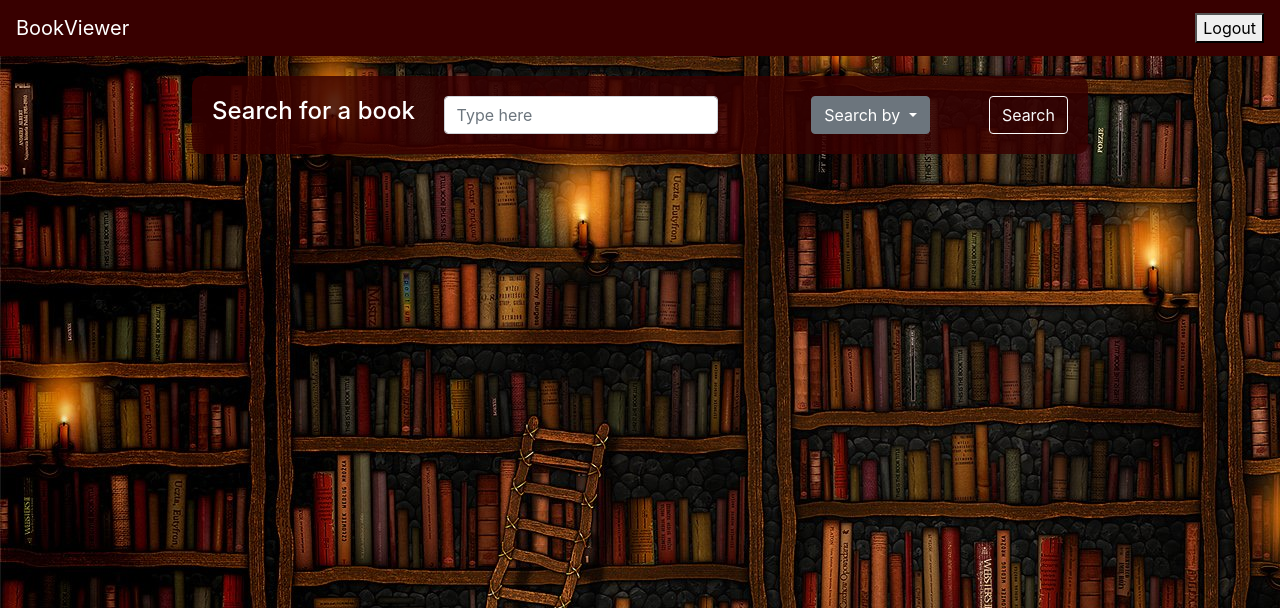
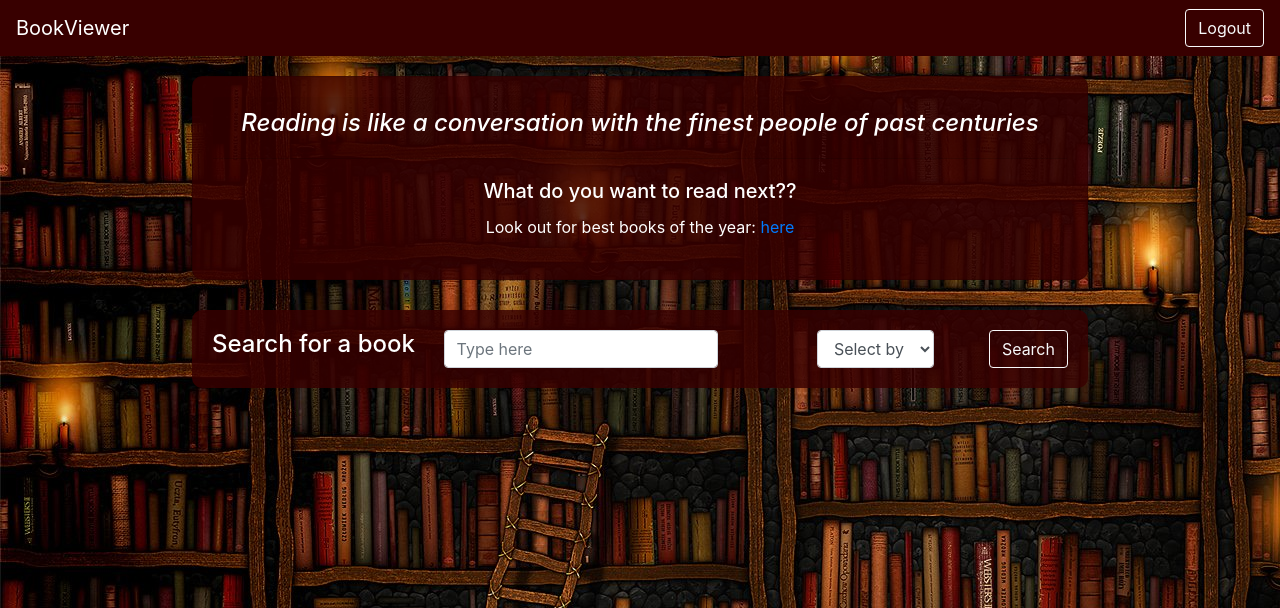
Before and after one commit to ArchanaV01/project_1, a Flask app: template templates/user_home.html in a window 1280 px wide. Shown: the top 608 px of the page. Run offline with Flask 2, Linux system fonts and the light colour scheme; the template is opened without the code that fills it, so the values that code supplies are empty; some libraries are stand-ins or nearby versions.

Commit message:
Added the search functionality

```diff
--- a/application.py
+++ b/application.py
@@ -4,6 +4,7 @@ from datetime import datetime
 from werkzeug.security import check_password_hash, generate_password_hash
 from flask import Flask, session, render_template, request, redirect
 from schema import *
+from sqlalchemy import or_
 from flask_sqlalchemy import SQLAlchemy
 from flask_session import Session
 # from sqlalchemy import create_engine
@@ -70,7 +71,7 @@ def register():
             return render_template('register.html', error=error)
 
         # checked all the possible errors, finally adding the user
-        pHash = generate_password_hash(password,"sha256")
+        pHash = generate_password_hash(password, "sha256")
         user = User(name=name, password=pHash)
         db.session.add(user)
         db.session.commit()
@@ -105,7 +106,7 @@ def is_authorised():
 
         # checking if regsitered and if so checking the password
         user = User.query.get(name)
-        if (user == None or not check_password_hash(user.password,password)):
+        if (user == None or not check_password_hash(user.password, password)):
             error = "Invalid credentials"
             return render_template('register.html', error=error)
         else:
@@ -124,3 +125,34 @@ def logout():
             session.pop("USERNAME", None)
             session.pop("logged_in", None)
             return render_template("register.html")
+
+
+@app.route("/search", methods=["POST", "GET"])
+def search():
+    if request.method == "POST":
+        keyWord = request.form.get("key")
+        attribute = request.form.get("category")
+        print(keyWord, attribute)
+        return render_template("user_home.html", list=get_books(keyWord, attribute))
+    if request.method == "GET":
+        # keyWord = request.key
+        print(request)
+        return render_template("user_home.html")
+
+
+def get_books(key, attribute):
+    if attribute == "Title":
+        print('in title')
+        books = Book.query.filter(or_(Book.title.like("%{}%".format(key)))).all()
+    elif attribute == "Author":
+        print('in author')
+        books = Book.query.filter(or_(Book.author.like("%{}%".format(key)))).all()
+    elif attribute == "Year":
+        print('in year')
+        books = Book.query.filter(or_(Book.year.like("%{}%".format(key)))).all()
+    else:
+        print('in else')
+        books = Book.query.filter(or_(Book.title.like(
+            "%{}%".format(key)), Book.author.like("%{}%".format(key)), Book.year.like("%{}%".format(key)))).all()
+    print(len(books))
+    return books
--- a/static/css/user_home.css
+++ b/static/css/user_home.css
@@ -10,7 +10,7 @@ header {
     margin-bottom: 20px;
 }
 
-.container{
+.container {
     width: 70%;
     border-radius: 10px;
     padding: 20px 20px 20px 20px;
@@ -20,8 +20,25 @@ header {
     text-align: center;
 }
 
-#drop-down{
+#drop-down {
     padding: 10px 10px 10px 10px;
     margin: 10px;
     background-color: rgba(85, 41, 41, 0.726);
 }
+
+.my-custom-scrollbar {
+    position: relative;
+    min-height: auto;
+    max-height: 600px;
+    overflow: auto;
+}
+
+.table-wrapper-scroll-y {
+    display: block;
+}
+
+th,
+td,
+table {
+    width: auto;
+}
--- a/templates/user_home.html
+++ b/templates/user_home.html
@@ -17,50 +17,81 @@
             <a class="navbar-brand">BookViewer</a>
             <h4>{{name}}</h4>
             <form action="{{url_for('register')}}">
-                <button type="submit" class="logout_button" value="logout_now">Logout</button>
+                <button type="submit" class="btn btn-outline-light float-right" value="logout_now">Logout</button>
             </form>
         </nav>
     </header>
+    <div class="card container" style="background-color: rgba(56, 0, 0, 0.829); width: 70%; margin-bottom: 30px;">
+        <div class="card-header" style="font-style: italic;">
+            <h4>Reading is like a conversation with the finest people of past centuries</h4>
+        </div>
+        <div class="card-body">
+            <h5 class="card-title">What do you want to read next??</h5>
+            <p class="card-text">Look out for best books of the year: <a href="https://www.goodreads.com/choiceawards/best-books-2019">here</a> </p>
+
+        </div>
+    </div>
     <div class="container">
-        <form class="form-inline text-center">
+        <form class="form-inline text-center" action="{{url_for('search')}}" method="POST">
             <div style="width: 30%; text-align: left;">
                 <h4>Search for a book</h4>
             </div>
-            <div style="width: 30%;" >
-                <input class="form-control mr-sm-2 float-right" type="search" placeholder="Type here" aria-label="Search">
+            <div style="width: 30%;">
+                <input class="form-control mr-sm-2 float-right" type="search" placeholder="Type here" aria-label="Search" name="key" pattern="{3,}">
             </div>
             <div style="width: 10%;">
             </div>
-            <div style="width: 15%;" >
-                <div class="dropdown float-none" style="width: 10%;">
-                    <button class="btn btn-secondary dropdown-toggle" type="button" id="dropdownMenuButton"
-                        data-toggle="dropdown" aria-haspopup="true" aria-expanded="false">
-                        Search by
-                    </button>
-                    <div class="dropdown-menu" aria-labelledby="dropdownMenuButton">
-                        <a class="dropdown-item" href="#">Title</a>
-                        <a class="dropdown-item" href="#">Author</a>
-                        <a class="dropdown-item" href="#">Year</a>
-                    </div>
-                </div>
-                <!-- <div style="width: 10%;" >
-                    <button class="btn btn-outline-light" type="submit">Search</button>
-                </div> -->
+            <div style="width: 15%;">
+                <select id="rating" name="category" class="form-control" required>
+                    <option value="none" selected disabled hidden>
+                        Select by
+                    </option>
+                    <option value="None">None</option>
+                    <option value="Title">Title</option>
+                    <option value="Author">Author</option>
+                    <option value="Year">Year</option>
+                </select>
             </div>
-            <div style="width: 15%;" >
+            <div style="width: 15%;">
                 <button class="btn btn-outline-light float-right" type="submit">Search</button>
             </div>
         </form>
+    </div><br><br><br>{% if list|length > 0 %}
+    <div>
+        <h2 style="float: none; text-align: center;">Search Results</h2>
     </div>
-    <script src="https://code.jquery.com/jquery-3.3.1.slim.min.js"
-        integrity="sha384-q8i/X+965DzO0rT7abK41JStQIAqVgRVzpbzo5smXKp4YfRvH+8abtTE1Pi6jizo"
-        crossorigin="anonymous"></script>
-    <script src="https://cdnjs.cloudflare.com/ajax/libs/popper.js/1.14.7/umd/popper.min.js"
-        integrity="sha384-UO2eT0CpHqdSJQ6hJty5KVphtPhzWj9WO1clHTMGa3JDZwrnQq4sF86dIHNDz0W1"
-        crossorigin="anonymous"></script>
-    <script src="https://stackpath.bootstrapcdn.com/bootstrap/4.3.1/js/bootstrap.min.js"
-        integrity="sha384-JjSmVgyd0p3pXB1rRibZUAYoIIy6OrQ6VrjIEaFf/nJGzIxFDsf4x0xIM+B07jRM"
-        crossorigin="anonymous"></script>
+    <div class="table-wrapper-scroll-y my-custom-scrollbar container">
+        <table class="table table-bordered table-striped mb-0" style="background-color:rgba(56, 0, 0, 0.829)">
+            <thead>
+                <tr>
+                    <th scope="col" class="col-md-auto">#</th>
+                    <th scope="col" class="col-md-auto">Title</th>
+                    <th scope="col" class="col-md-auto">Author</th>
+                    <th scope="col" class="col-md-auto">Year</th>
+                </tr>
+            </thead>
+            <tbody>
+                {%set counter = 1%} {%for each_book in list%} {% set counter = counter + 1 %}
+                <tr>
+                    <td>{{loop.index}}</td>
+                    <td>
+                        <a href='/book_page/{{each_book.isbn}}'>{{each_book.title}}</a>
+                    </td>
+                    <td>{{each_book.author}}</td>
+                    <td>{{each_book.year}}</td>
+                </tr>
+                {%endfor%}
+            </tbody>
+        </table>
+    </div>
+    {% endif %} {% if list is defined and list|length == 0 %}
+    <div>
+        <h2 style="float: none; text-align: center;">No Search Results</h2>
+    </div>
+    {% endif %}
+    <script src="https://code.jquery.com/jquery-3.3.1.slim.min.js" integrity="sha384-q8i/X+965DzO0rT7abK41JStQIAqVgRVzpbzo5smXKp4YfRvH+8abtTE1Pi6jizo" crossorigin="anonymous"></script>
+    <script src="https://cdnjs.cloudflare.com/ajax/libs/popper.js/1.14.7/umd/popper.min.js" integrity="sha384-UO2eT0CpHqdSJQ6hJty5KVphtPhzWj9WO1clHTMGa3JDZwrnQq4sF86dIHNDz0W1" crossorigin="anonymous"></script>
+    <script src="https://stackpath.bootstrapcdn.com/bootstrap/4.3.1/js/bootstrap.min.js" integrity="sha384-JjSmVgyd0p3pXB1rRibZUAYoIIy6OrQ6VrjIEaFf/nJGzIxFDsf4x0xIM+B07jRM" crossorigin="anonymous"></script>
 </body>
 
 </html>
```
Also changed, not shown: 2 other files.
